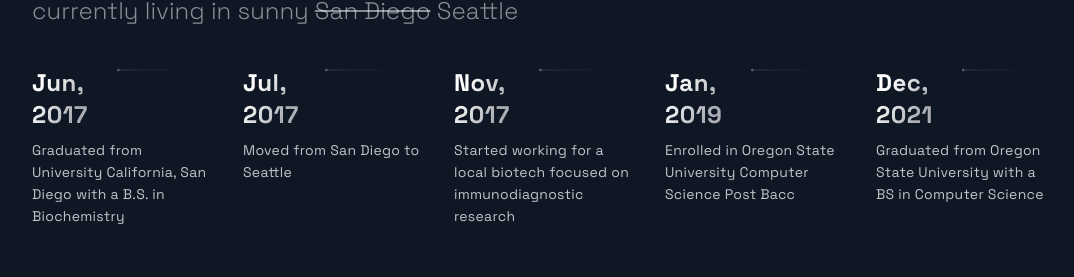
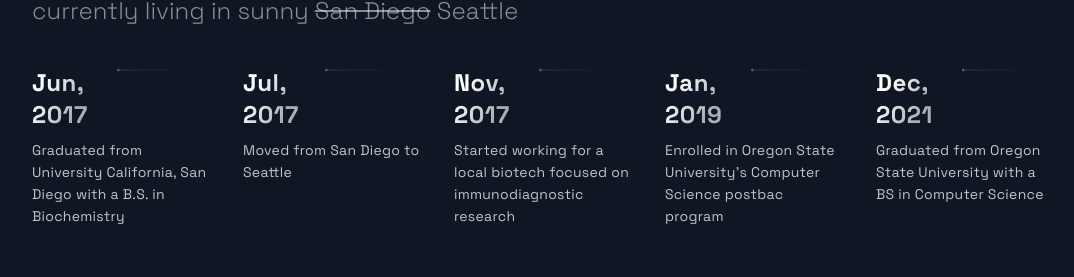
Before and after one commit to TRTurn/Portfolio-Website, a Next.js app: page / in a window 1280 px wide. Shown: the part 814-1091 px from the top of the page, without its empty margins (88-1162 px from the left). Built offline with nearby package versions, Linux system fonts and the light colour scheme.

Commit message:
Correct grammar timeline data

```diff
--- a/src/constants/constants.js
+++ b/src/constants/constants.js
@@ -45,7 +45,7 @@
   { year: 2017, month: "Jun", text: 'Graduated from University California, San Diego with a B.S. in Biochemistry', },
   { year: 2017, month: "Jul", text: 'Moved from San Diego to Seattle', },
   { year: 2017, month: "Nov", text: 'Started working for a local biotech focused on immunodiagnostic research', },
-  { year: 2019, month: "Jan", text: 'Enrolled in Oregon State University Computer Science Post Bacc', },
+  { year: 2019, month: "Jan", text: 'Enrolled in Oregon State University\'s Computer Science postbac program', },
   { year: 2021, month: "Dec", text: 'Graduated from Oregon State University with a BS in Computer Science', },
 ];
 
```
